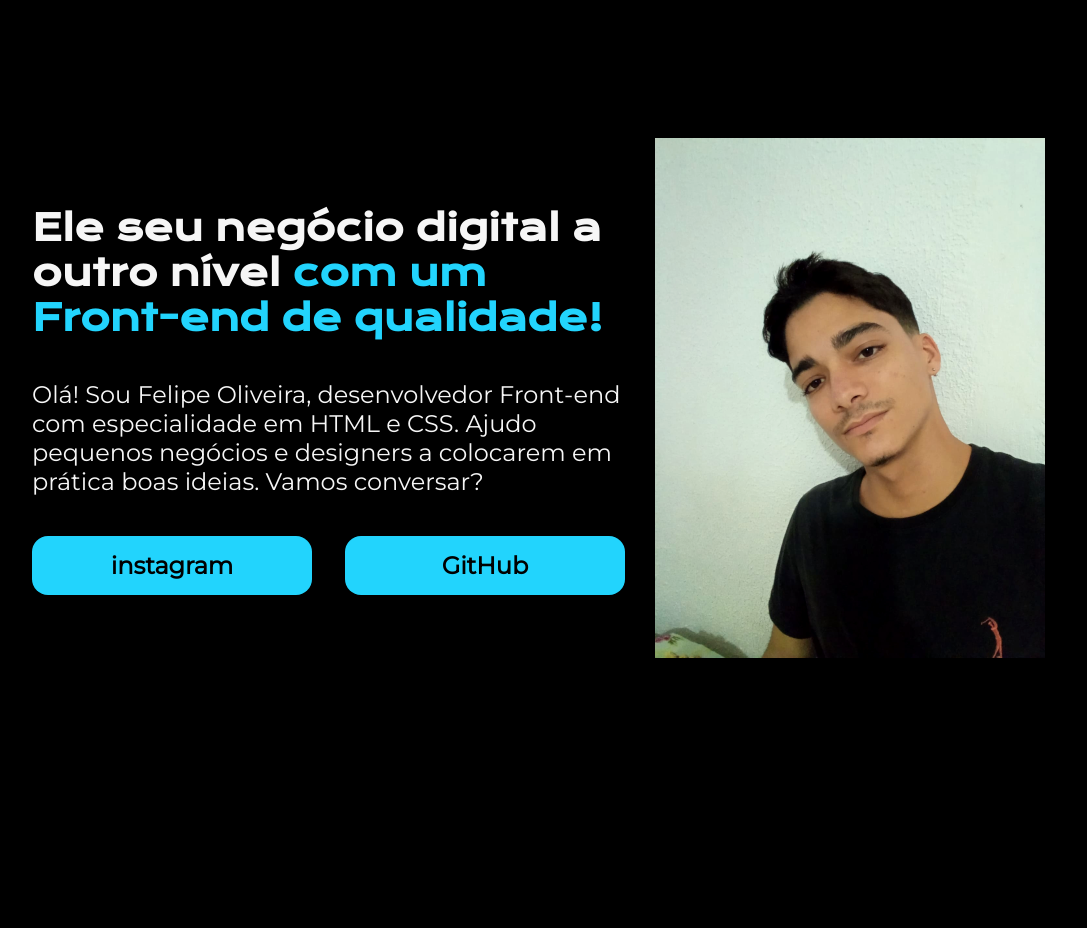
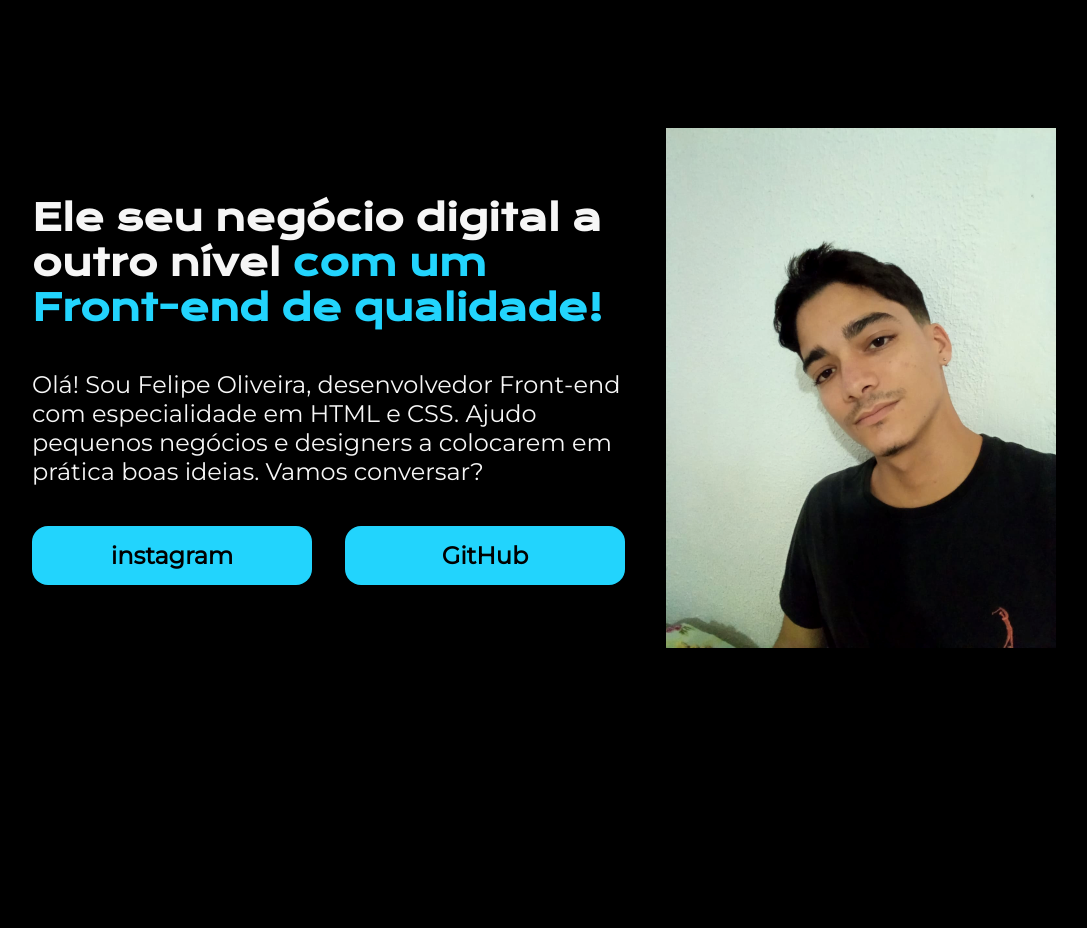
Before and after one commit to Felipeoliveeira/html-css, a PHP site: page / in a window 1280 px wide. Shown: the whole page, without its empty margins (96-1183 px from the left). Before the commit the page ends 658 px from the top, so only its background shows below. Run offline with PHP 8.4, Linux system fonts and the light colour scheme.

Commit message:
Aplicando código antigo para melhor resolver problema

```diff
--- a/Portfólio1/style.css
+++ b/Portfólio1/style.css
@@ -12,15 +12,12 @@ body{
     box-sizing: border-box;
     background-color: black;
     color: #F6F6F6;
-    display: flex;
 }
 main{
     margin: 10%;
     display: flex;
     align-items: center;
-}
-img{
-    margin-left: 30px;
+    justify-content: space-between;
 }
 div#apresentacao__conteudo{
     width: 593px;
```
